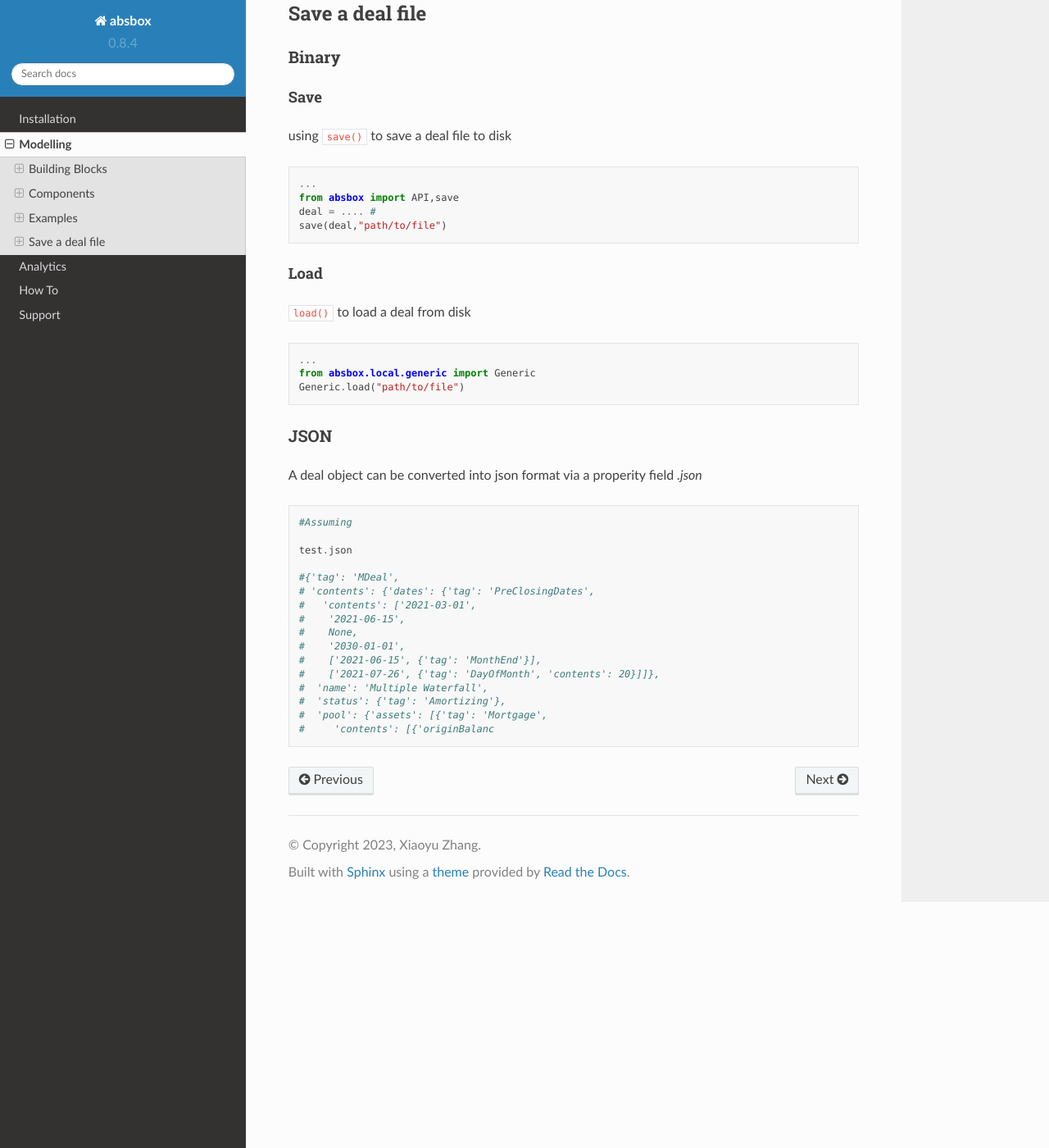
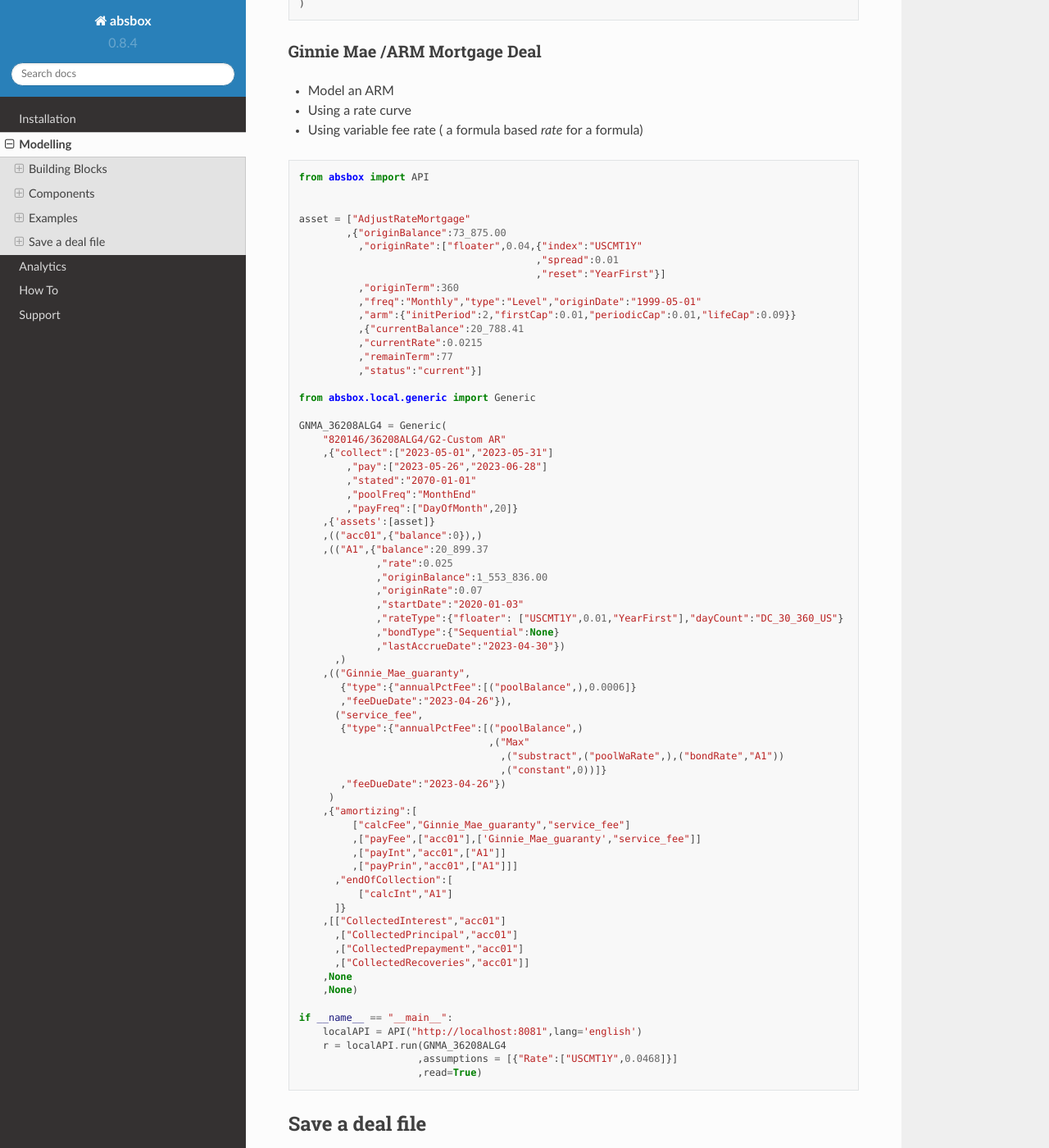
Before and after one commit to yellowbean/absbox-doc, a Sphinx documentation site: the page built from docs/source/modeling.rst, in a window 1280 px wide and 1400 px high, scrolled down 29066 px. Shown: the whole window at 82% size. Built offline with Sphinx 7.4.7 and the Read the Docs theme 2.0.0, drawn with Linux system fonts in a browser that asks for light colours; some of the changed text lies outside the part shown.

Commit message:
update sample deal with accrue and pay int

```diff
--- a/docs/source/deal_sample/arm_sample.py
+++ b/docs/source/deal_sample/arm_sample.py
@@ -1,6 +1,6 @@
 from absbox import API
 
-localAPI = API("https://absbox.org/api/dev")
+localAPI = API("https://absbox.org/api/latest")
 
 myPool = {'assets':[
             ["AdjustRateMortgage"
--- a/docs/source/deal_sample/float_bond.py
+++ b/docs/source/deal_sample/float_bond.py
@@ -1,4 +1,8 @@
 from absbox.local.generic import Generic
+from absbox import API
+
+
+localAPI = API("https://absbox.org/api/latest")
 
 test01 = Generic(
     "TEST01"
@@ -46,5 +50,5 @@
 r = localAPI.run(test01,assumptions=[{"Rate":["SOFR1Y"
                                               ,["2021-01-01",0.03]
                                               ,["2022-01-01",0.05]
-                                              ,["2022-08-01",0.06]]}])
+                                             ,["2022-08-01",0.06]]}])
 r['bonds']['A1']
--- a/docs/source/deal_sample/test01.py
+++ b/docs/source/deal_sample/test01.py
@@ -30,7 +30,7 @@
     ,(("trusteeFee",{"type":{"fixFee":30}}),)
     ,{"amortizing":[
          ["payFee",["acc01"],['trusteeFee']]
-         ,["payInt","acc01",["A1"]]
+         ,["accrueAndPayInt","acc01",["A1"]]
          ,["payPrin","acc01",["A1"]]
          ,["payPrin","acc01",["B"]]
          ,["payResidual","acc01","B"]
--- a/docs/source/deal_sample/test02.py
+++ b/docs/source/deal_sample/test02.py
@@ -37,7 +37,7 @@
     ,(("trusteeFee",{"type":{"fixFee":30}}),)
     ,{"amortizing":[
          ["payFee",["acc01"],['trusteeFee']]
-         ,["payInt","acc01",["A1","A2"]]
+         ,["accrueAndPayInt","acc01",["A1","A2"]]
          ,["payPrin","acc01",["A1","A2"]]
          ,["payPrin","acc01",["B"]]
          ,["payResidual","acc01","B"]]
@@ -46,7 +46,7 @@
       ,("amortizing","defaulted"):[]   #execute when deal is `defaulted`
       ,("amortizing","accelerated"):[ #execute when deal is `accelerated`
          ["payFee",["acc01"],['trusteeFee']]
-         ,["payInt","acc01",["A1","A2"]]
+         ,["accrueAndPayInt","acc01",["A1","A2"]]
          ,["payPrin","acc01",["A1"]]
          ,["payPrin","acc01",["A2"]]
          ,["payPrin","acc01",["B"]]
--- a/docs/source/deal_sample/test03.py
+++ b/docs/source/deal_sample/test03.py
@@ -38,7 +38,7 @@
     ,(("trusteeFee",{"type":{"fixFee":30}}),)
     ,{"amortizing":[
          ["payFee",["acc01"],['trusteeFee']]
-         ,["payInt","acc01",["A1","A2"]]
+         ,["accrueAndPayInt","acc01",["A1","A2"]]
          ,["If"
            ,[("monthsTillMaturity","A1"),"<",3]
            ,["payPrin","acc01",["A1","A2"]]]
--- a/docs/source/deal_sample/test04.py
+++ b/docs/source/deal_sample/test04.py
@@ -30,7 +30,7 @@
     ,(("trusteeFee",{"type":{"fixFee":30}}),)
     ,{"amortizing":[
           ["payFee",["acc01"],['trusteeFee']]
-         ,["payInt","acc01",["A1"]]
+         ,["accrueAndPayInt","acc01",["A1"]]
          ,["payPrin","acc01",["A1"]]
          ,["payPrin","acc01",["B"]]
          ,["payResidual","acc01","B"]
--- a/docs/source/deal_sample/test05.py
+++ b/docs/source/deal_sample/test05.py
@@ -36,12 +36,12 @@
              ,("substract",("bondDueInt","A1","B"),("accountBalance","acc01"))
              ,("constant",0.0)
             )]
-         ,["payInt","acc01",["A1","B"]]
+         ,["accrueAndPayInt","acc01",["A1","B"]]
          ,["payPrin","acc02",["A1"]]
          ,["payPrin","acc02",["B"]]
          ,["If"
            ,[("bondBalance","A1","B"),"=",0]
-           ,["payInt","acc02",["A1","B"]]
+           ,["accrueAndPayInt","acc02",["A1","B"]]
            ,["liqRepay","bal","acc01","insuranceProvider"]
            ,["liqRepay","bal","acc02","insuranceProvider"]]
      ]}
--- a/docs/source/deal_sample/test06.py
+++ b/docs/source/deal_sample/test06.py
@@ -35,12 +35,12 @@
              ,("substract",("bondDueInt","A1","B"),("accountBalance","acc01"))
              ,("constant",0.0)
             )]
-         ,["payInt","acc01",["A1","B"]]
+         ,["accrueAndPayInt","acc01",["A1","B"]]
          ,["payPrin","acc02",["A1"]]
          ,["payPrin","acc02",["B"]]
          ,["If"
            ,[("bondBalance","A1","B"),"=",0]
-           ,["payInt","acc02",["A1","B"]]
+           ,["accrueAndPayInt","acc02",["A1","B"]]
            ,["liqRepay","bal","acc01","insuranceProvider"]
            ,["liqRepay","bal","acc02","insuranceProvider"]]
      ]}
--- a/docs/source/deal_sample/test07.py
+++ b/docs/source/deal_sample/test07.py
@@ -93,8 +93,8 @@
          ,["transfer",'cashReserve',"distAcc"]
          ,["payFee",["distAcc",'cashReserve'],["admFee"]]
          ,["payFee",["distAcc",'cashReserve'],["serviceFee"]]
-         ,["payInt","distAcc",["A"]]
-         ,["payInt","cashReserve",["A"]]
+         ,["accrueAndPayInt","distAcc",["A"]]
+         ,["accrueAndPayInt","cashReserve",["A"]]
 
          ,["runTrigger",0] # update the trigger status during the waterfall
 
@@ -113,7 +113,7 @@
             ,["payFeeResidual", "distAcc", "bmwFee"]]]]
      ,"endOfCollection":[["calcFee","serviceFee"]] # accure fee by end of collection period
      ,"cleanUp":[["sellAsset", ["Current|Defaulted",1.0,0], "distAcc"]
-                 ,["payInt","distAcc",["A"]]
+                 ,["accrueAndPayInt","distAcc",["A"]]
                  ,["payPrin","distAcc",["A"]]
                  ,["payPrin","distAcc",["Sub"]]
                  ,["payFeeResidual", "distAcc", "bmwFee"]]
--- /dev/null
+++ b/docs/source/deal_sample/test08.py
@@ -0,0 +1,66 @@
+from absbox import API
+
+
+asset = ["AdjustRateMortgage"
+        ,{"originBalance":73_875.00
+          ,"originRate":["floater",0.04,{"index":"USCMT1Y"
+                                        ,"spread":0.01
+                                        ,"reset":"YearFirst"}]
+          ,"originTerm":360
+          ,"freq":"Monthly","type":"Level","originDate":"1999-05-01"
+          ,"arm":{"initPeriod":2,"firstCap":0.01,"periodicCap":0.01,"lifeCap":0.09}}
+          ,{"currentBalance":20_788.41
+          ,"currentRate":0.0215
+          ,"remainTerm":77
+          ,"status":"current"}]
+
+from absbox.local.generic import Generic
+
+GNMA_36208ALG4 = Generic(
+    "820146/36208ALG4/G2-Custom AR"
+    ,{"collect":["2023-05-01","2023-05-31"]
+        ,"pay":["2023-05-26","2023-06-28"]
+        ,"stated":"2070-01-01"
+        ,"poolFreq":"MonthEnd"
+        ,"payFreq":["DayOfMonth",20]}
+    ,{'assets':[asset]}
+    ,(("acc01",{"balance":0}),)
+    ,(("A1",{"balance":20_899.37
+             ,"rate":0.025
+             ,"originBalance":1_553_836.00
+             ,"originRate":0.07
+             ,"startDate":"2020-01-03"
+             ,"rateType":{"floater": ["USCMT1Y",0.01,"YearFirst"],"dayCount":"DC_30_360_US"}
+             ,"bondType":{"Sequential":None}
+             ,"lastAccrueDate":"2023-04-30"})
+      ,)
+    ,(("Ginnie_Mae_guaranty",
+       {"type":{"annualPctFee":[("poolBalance",),0.0006]}
+       ,"feeDueDate":"2023-04-26"}),
+      ("service_fee",
+       {"type":{"annualPctFee":[("poolBalance",)
+                                ,("Max"
+                                  ,("substract",("poolWaRate",),("bondRate","A1"))
+                                  ,("constant",0))]}
+       ,"feeDueDate":"2023-04-26"})
+     )
+    ,{"amortizing":[
+         ["calcFee","Ginnie_Mae_guaranty","service_fee"]
+         ,["payFee",["acc01"],['Ginnie_Mae_guaranty',"service_fee"]]
+         ,["payInt","acc01",["A1"]]
+         ,["payPrin","acc01",["A1"]]]
+      ,"endOfCollection":[
+          ["calcInt","A1"]
+      ]}
+    ,[["CollectedInterest","acc01"]
+      ,["CollectedPrincipal","acc01"]
+      ,["CollectedPrepayment","acc01"]
+      ,["CollectedRecoveries","acc01"]]
+    ,None
+    ,None)
+
+if __name__ == "__main__":
+    localAPI = API("http://localhost:8081",lang='english')
+    r = localAPI.run(GNMA_36208ALG4
+                    ,assumptions = [{"Rate":["USCMT1Y",0.0468]}]
+                    ,read=True)
--- a/docs/source/modeling.rst
+++ b/docs/source/modeling.rst
@@ -329,9 +329,9 @@
 .. code-block:: python
 
   (("servicer_fee"
-    ,{"type":{"annualPctFee":["poolBalance",0.02]}})
+    ,{"type":{"annualPctFee":[("poolBalance",),0.0006]}})
    ,("bond_service_fee"
-    ,{"type":{"pctFee":["bondBalance",0.02]}})
+    ,{"type":{"pctFee":[("bondBalance",),0.02]}})
    ,("issuance_fee"
     ,{"type":{"fixFee":100}})
    ,("rating_fee"
@@ -730,6 +730,10 @@
 
     * format ``["payInt", {Account}, [<Bonds>] ]``
 
+  * AccrueAndPayInt -> accrue interest and pay interset to a bond till due int balance is 0
+
+    * format ``["accrueAndPayInt", {Account}, [<Bonds>] ]``
+
   * PayPrin -> pay principal to a bond till due principal balance is 0
 
     * format ``["payPrin", {Account}, [<Bonds>] ]``
@@ -1039,6 +1043,16 @@
 .. literalinclude:: deal_sample/test07.py
    :language: python
 
+Ginnie Mae /ARM Mortgage Deal
+------------------------------------
+* Model an ARM
+* Using a rate curve
+* Using variable fee rate ( a formula based `rate` for a formula)
+
+.. literalinclude:: deal_sample/test08.py
+   :language: python
+
+
 
 Save a deal file
 ===================
```
